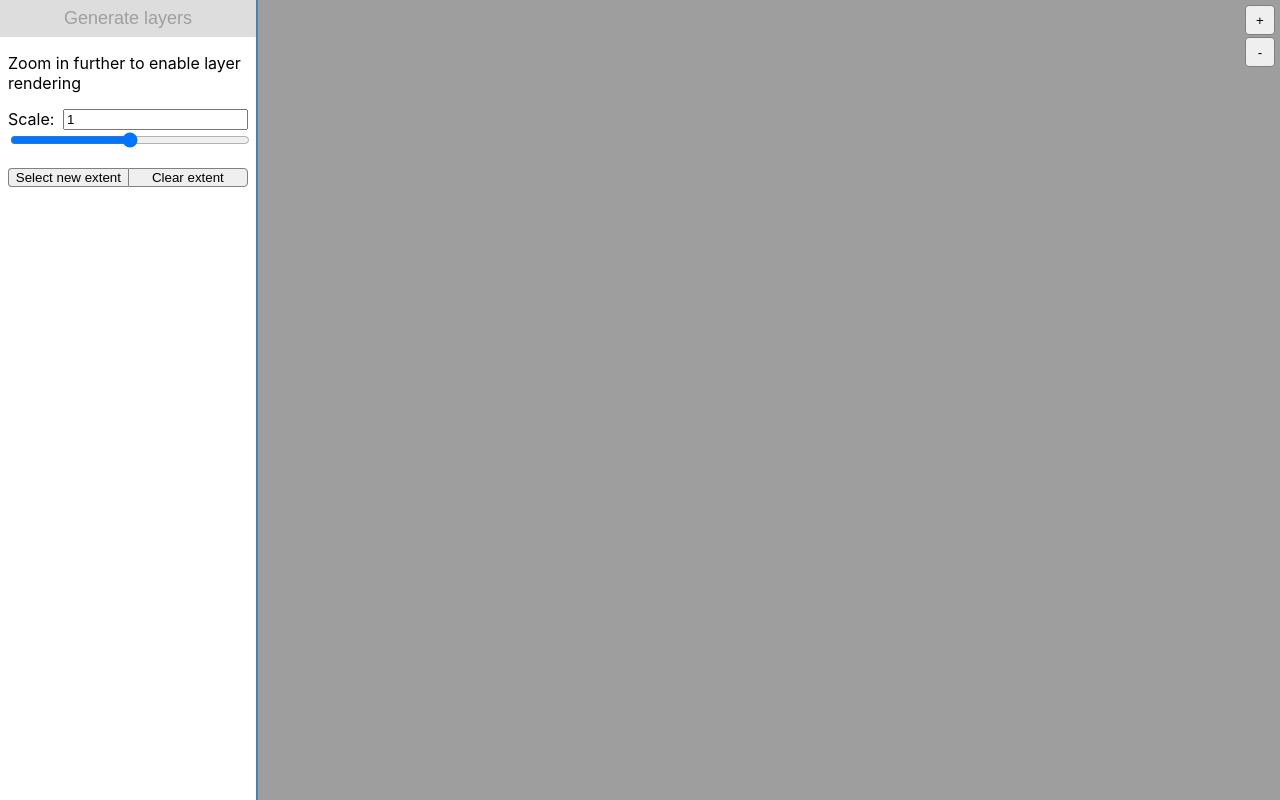
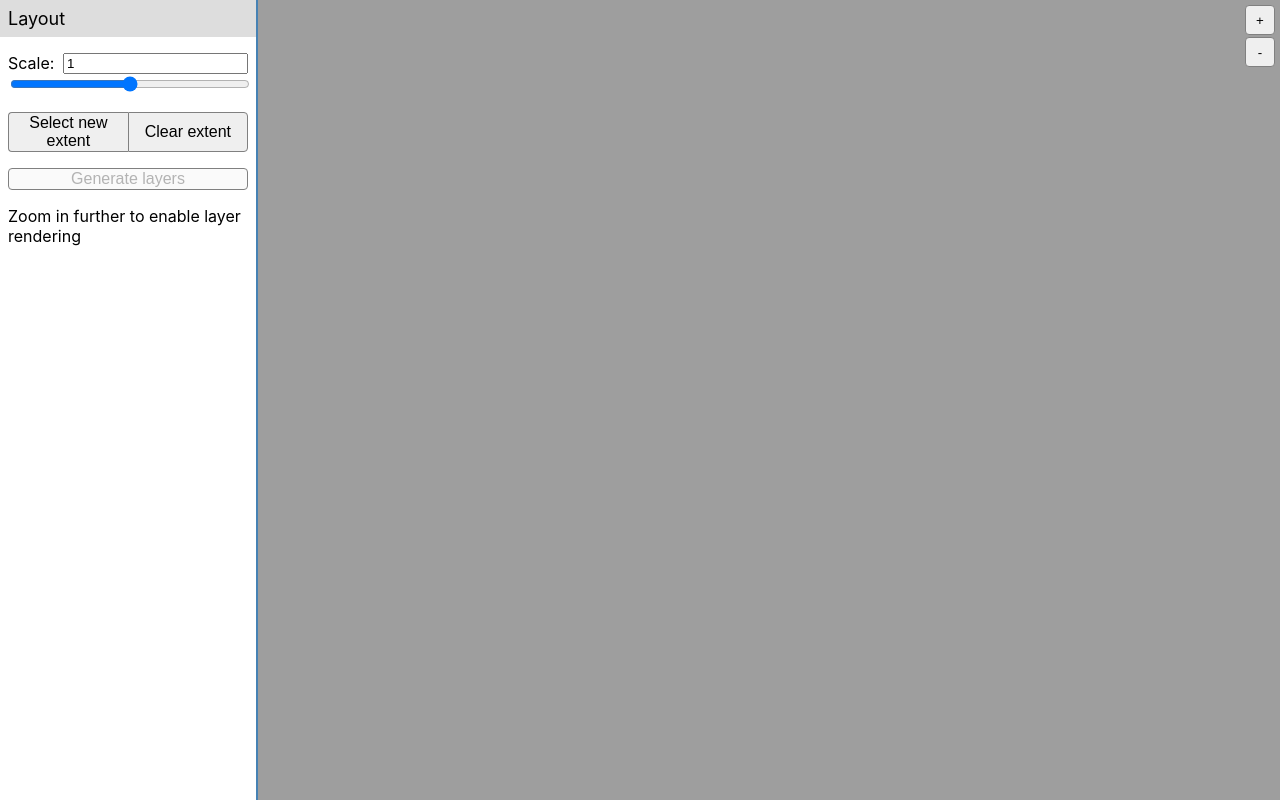
Before and after one commit to cruftbusters/painkiller-webapp, a React (Create React App) app: page / in a window 1280 px wide. Built offline with nearby package versions, Linux system fonts and the light colour scheme.

Commit message:
make Generate Layers button more buttony

```diff
--- a/src/component/Sidebar.tsx
+++ b/src/component/Sidebar.tsx
@@ -35,26 +35,7 @@ export default function Sidebar({
       }}
     >
       <Section>
-        <Header>
-          <button
-            style={{
-              display: 'block',
-              width: '100%',
-              padding: '0.5rem',
-              margin: '-0.5rem',
-              border: 0,
-              boxSizing: 'content-box',
-              fontSize: 'inherit',
-              backgroundColor: isDisabled ? '#DDD' : '#AFA',
-              cursor: isDisabled ? 'not-allowed' : 'pointer',
-            }}
-            disabled={isDisabled}
-            onClick={createLayout}
-          >
-            Generate layers
-          </button>
-        </Header>
-        {error ? <p>{error}</p> : undefined}
+        <Header>Layout</Header>
         <p>
           Scale:{' '}
           <input
@@ -83,6 +64,7 @@ export default function Sidebar({
                 borderRadius: '0.25rem 0 0 0.25rem',
                 border: '1px solid gray',
                 borderRight: 0,
+                fontSize: 'inherit',
               }}
               disabled={isSelecting}
               onClick={() => setSelecting(true)}
@@ -96,12 +78,28 @@ export default function Sidebar({
                 width: '100%',
                 borderRadius: '0 0.25rem 0.25rem 0',
                 border: '1px solid gray',
+                fontSize: 'inherit',
               }}
               onClick={() => setSelection(undefined)}
             >
               Clear extent
             </button>
           </div>
+        </p>
+        <p>
+          <button
+            style={{
+              width: '100%',
+              borderRadius: '0.25rem',
+              border: '1px solid gray',
+              fontSize: 'inherit',
+            }}
+            disabled={isDisabled}
+            onClick={createLayout}
+          >
+            Generate layers
+          </button>
+          {error ? <p>{error}</p> : undefined}
         </p>
       </Section>
       {layout ? (
```
